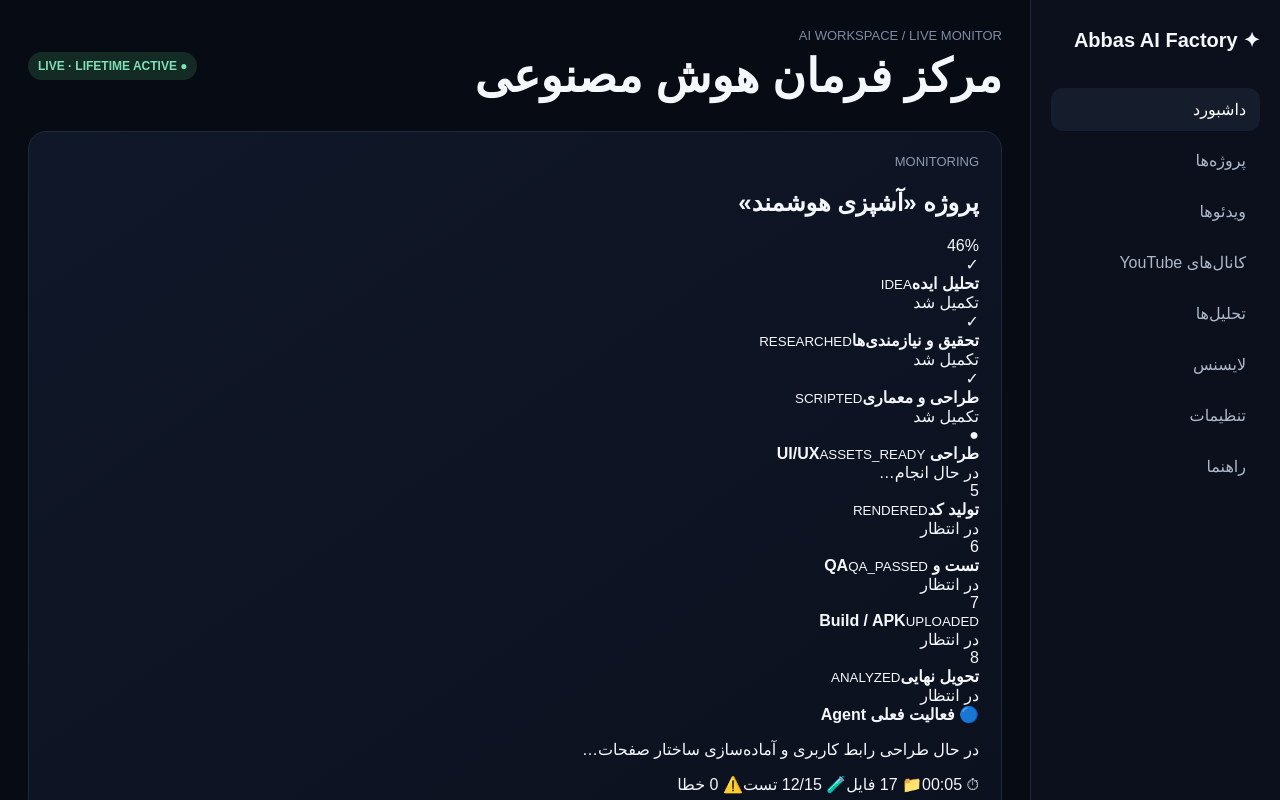
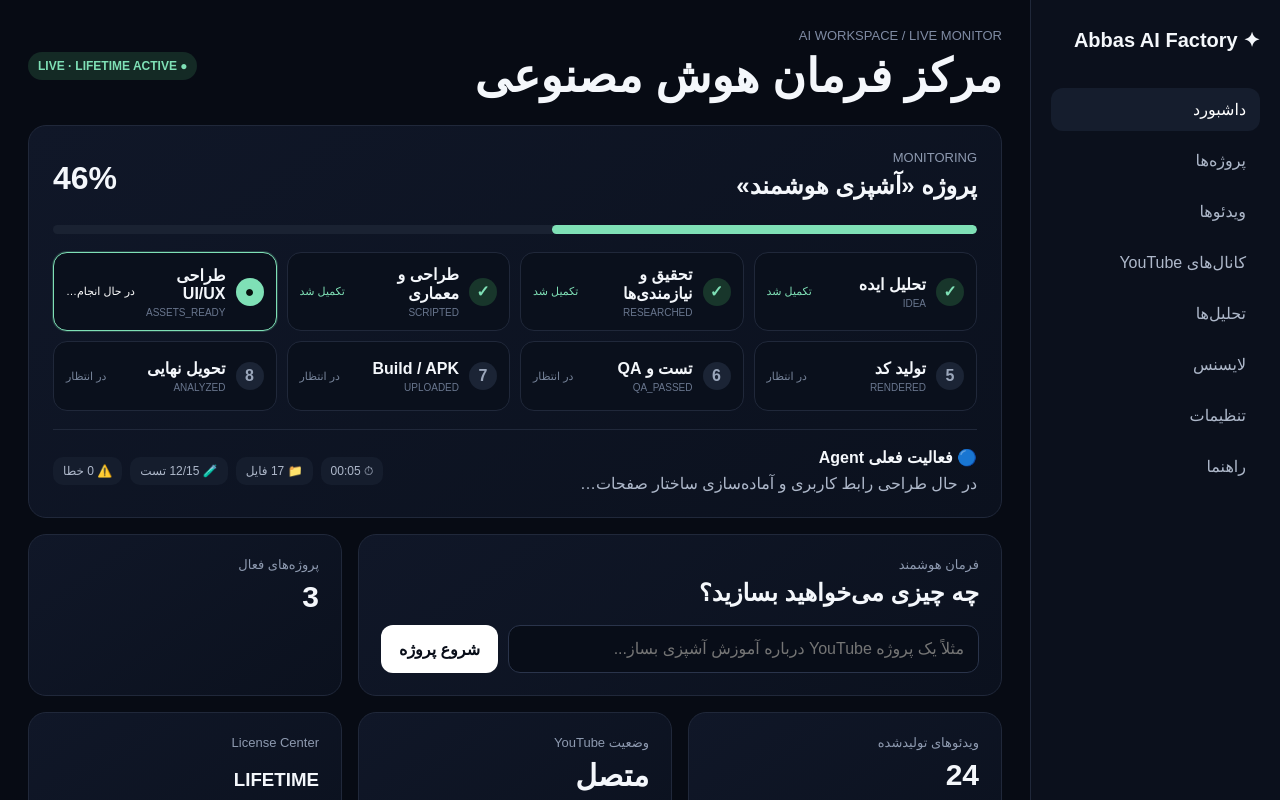
Before and after one commit to abbashabibi/ai-app-factory, a Next.js app in the folder apps/web/: page / in a window 1280 px wide. Shown: the top 800 px of the page. Built offline with nearby package versions, Linux system fonts and the light colour scheme.

Commit message:
feat(web): style live pipeline monitoring

```diff
--- a/apps/web/app/globals.css
+++ b/apps/web/app/globals.css
@@ -10,17 +10,42 @@ button, input { font: inherit; }
 .nav a { color: #aeb8ca; text-decoration: none; padding: 12px 14px; border-radius: 12px; }
 .nav a:hover, .nav a.active { background: #151d2d; color: #fff; }
 .main { padding: 28px; max-width: 1500px; width: 100%; margin: auto; }
-.top { display: flex; justify-content: space-between; gap: 20px; align-items: center; margin-bottom: 28px; }
+.top { display: flex; justify-content: space-between; gap: 20px; align-items: center; margin-bottom: 22px; }
 .eyebrow { color: #7f8ba3; font-size: 13px; }
 h1 { font-size: clamp(28px, 4vw, 46px); margin: 6px 0 0; }
-.grid { display: grid; grid-template-columns: repeat(12, 1fr); gap: 16px; }
+h2 { margin: 7px 0; }
+.grid { display: grid; grid-template-columns: repeat(12, 1fr); gap: 16px; margin-top: 16px; }
 .card { grid-column: span 4; padding: 22px; border: 1px solid #20283a; border-radius: 18px; background: linear-gradient(145deg,#101728,#0b111e); }
 .card.wide { grid-column: span 8; }
 .card.full { grid-column: 1 / -1; }
 .label { color: #8e9ab0; font-size: 13px; }
 .value { font-size: 30px; font-weight: 800; margin-top: 8px; }
+.badge { display: inline-flex; padding: 7px 10px; border-radius: 999px; background: #142a25; color: #7fe0b6; font-size: 12px; font-weight: 700; }
+.monitor { padding: 24px; }
+.monitor-head { display: flex; justify-content: space-between; align-items: center; gap: 20px; }
+.progress-number { font-size: 32px; font-weight: 900; }
+.progress { height: 9px; background: #1a2232; border-radius: 999px; overflow: hidden; margin: 18px 0; }
+.progress span { display: block; height: 100%; background: #7fe0b6; border-radius: inherit; transition: width .4s ease; }
+.stage-list { display: grid; grid-template-columns: repeat(4, 1fr); gap: 10px; }
+.stage { display: flex; align-items: center; gap: 10px; min-height: 70px; padding: 12px; border: 1px solid #20283a; border-radius: 14px; background: #0a101c; }
+.stage-icon { width: 28px; height: 28px; display: grid; place-items: center; border-radius: 50%; background: #1b2435; color: #9ba7bb; font-weight: 800; flex: 0 0 auto; }
+.stage.done .stage-icon { background: #18362b; color: #7fe0b6; }
+.stage.active { border-color: #7fe0b6; box-shadow: 0 0 0 1px #7fe0b633; }
+.stage.active .stage-icon { background: #7fe0b6; color: #07100d; }
+.stage-info { min-width: 0; flex: 1; }
+.stage-info strong, .stage-info small { display: block; }
+.stage-info small { color: #69768e; margin-top: 4px; font-size: 10px; }
+.stage-status { font-size: 11px; color: #77849a; white-space: nowrap; }
+.stage.done .stage-status { color: #7fe0b6; }
+.stage.active .stage-status { color: #fff; }
+.activity { display: flex; justify-content: space-between; gap: 20px; margin-top: 18px; padding-top: 18px; border-top: 1px solid #20283a; }
+.activity p { color: #aeb8ca; margin: 7px 0 0; }
+.metrics { display: flex; flex-wrap: wrap; align-items: center; justify-content: flex-end; gap: 8px; }
+.metrics span { padding: 7px 10px; border-radius: 10px; background: #151d2d; color: #aeb8ca; font-size: 12px; }
 .command { display: flex; gap: 10px; margin-top: 18px; }
 .command input { flex: 1; min-width: 0; border: 1px solid #2a344b; background: #080d18; color: white; border-radius: 12px; padding: 14px; }
 .primary { border: 0; background: #fff; color: #080d18; border-radius: 12px; padding: 0 18px; font-weight: 800; cursor: pointer; }
-.badge { display: inline-flex; padding: 7px 10px; border-radius: 999px; background: #142a25; color: #7fe0b6; font-size: 12px; font-weight: 700; }
-@media (max-width: 900px) { .shell { grid-template-columns: 1fr; } .sidebar { border-left: 0; border-bottom: 1px solid #20283a; } .nav { display: flex; overflow-x: auto; } .card, .card.wide { grid-column: 1 / -1; } .main { padding: 18px; } }
+.primary:hover { transform: translateY(-1px); }
+@media (max-width: 1050px) { .stage-list { grid-template-columns: repeat(2, 1fr); } }
+@media (max-width: 900px) { .shell { grid-template-columns: 1fr; } .sidebar { border-left: 0; border-bottom: 1px solid #20283a; } .nav { display: flex; overflow-x: auto; } .card, .card.wide { grid-column: 1 / -1; } .main { padding: 18px; } .activity { flex-direction: column; } .metrics { justify-content: flex-start; } }
+@media (max-width: 560px) { .stage-list { grid-template-columns: 1fr; } .top { align-items: flex-start; flex-direction: column; } .command { flex-direction: column; } .primary { min-height: 46px; } }
```
